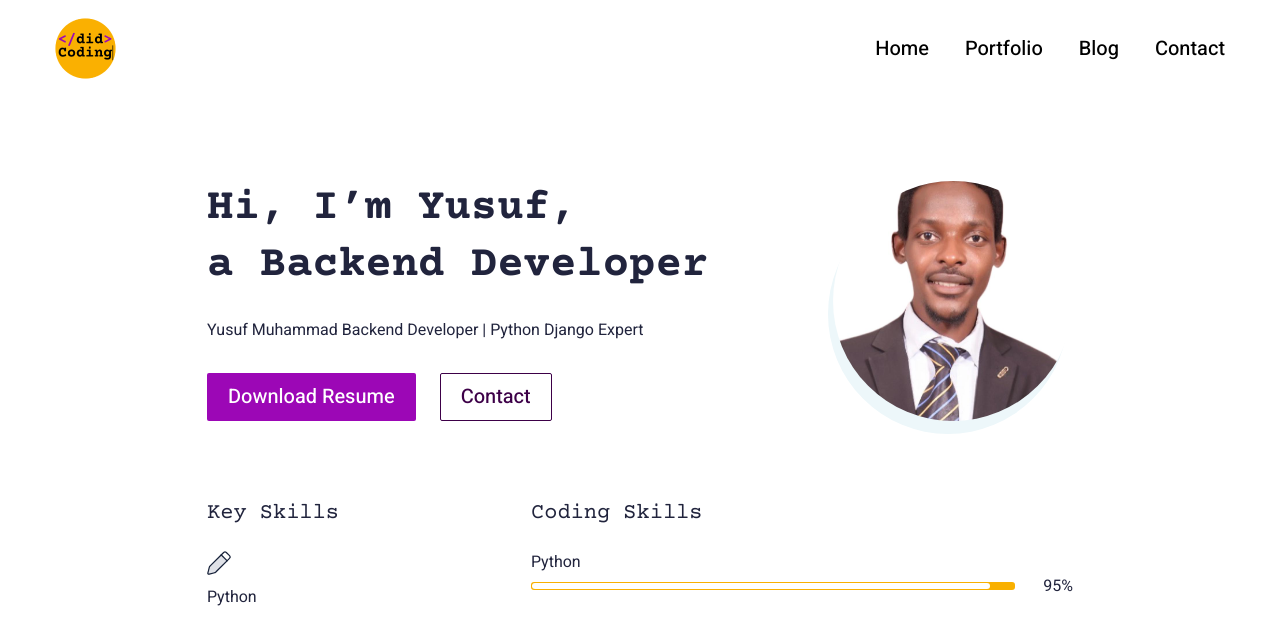
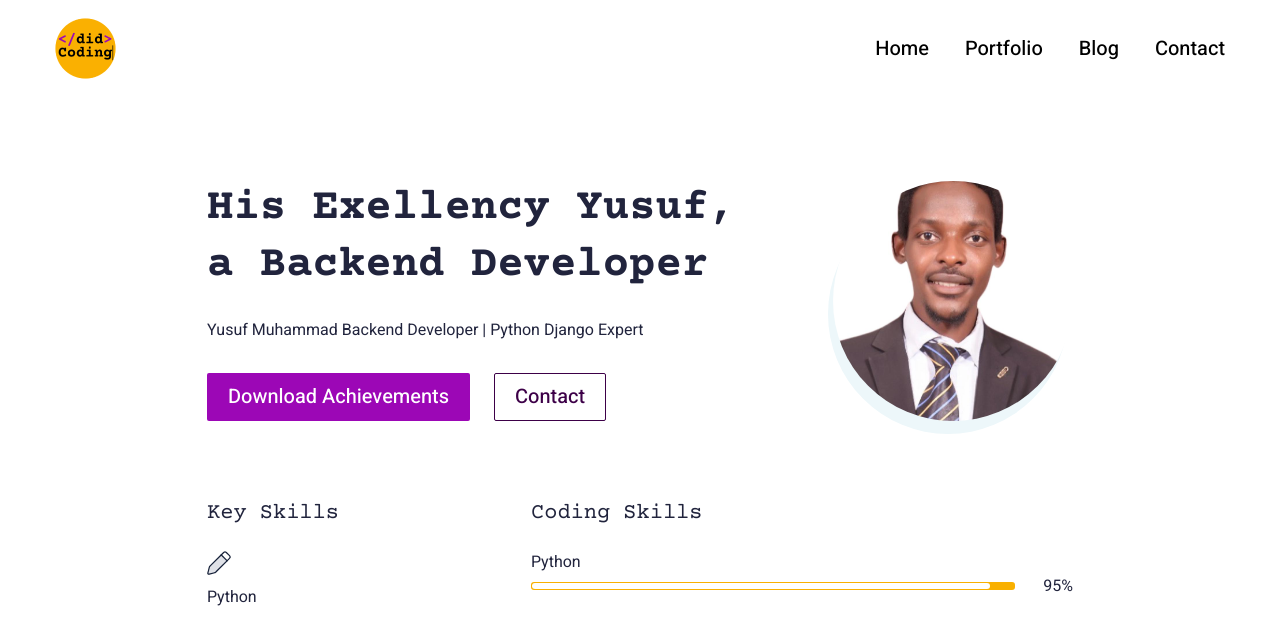
Before and after one commit to Yusuf-Babagana/Myportfolio, a Django app: page / in a window 1280 px wide. Shown: the top 617 px of the page. Run offline with Django 3.2, Linux system fonts and the light colour scheme; data comes from the database, SQL or seed files in the repository; data that the repository does not hold is empty; some libraries are stand-ins or nearby versions.

```diff
--- a/main/templates/main/index.html
+++ b/main/templates/main/index.html
@@ -42,12 +42,12 @@ Start Content
         </div>
         <div class="col-md">
           <div class="bannerContent">
-            <h1 class="xlTitle pb-3">Hi, I’m {{me.first_name|title}}, <br> a {{me.userprofile.title}} </br></h1>
+            <h1 class="xlTitle pb-3">His Exellency {{me.first_name|title}}, <br> a {{me.userprofile.title}} </br></h1>
             <p>{{me.userprofile.bio}}</p>
             <div class="bannerBtnCol">
               <div class="row">
                 <div class="col-auto">
-                  <a download href="{{me.userprofile.cv.url}}" class="btn btnPrimary">Download Resume</a>
+                  <a download href="{{me.userprofile.cv.url}}" class="btn btnPrimary">Download Achievements</a>
                 </div>
                 <div class="col-auto">
                   <a href="{% url 'main:contact' %}" class="btn btnOutline">Contact</a>
```
